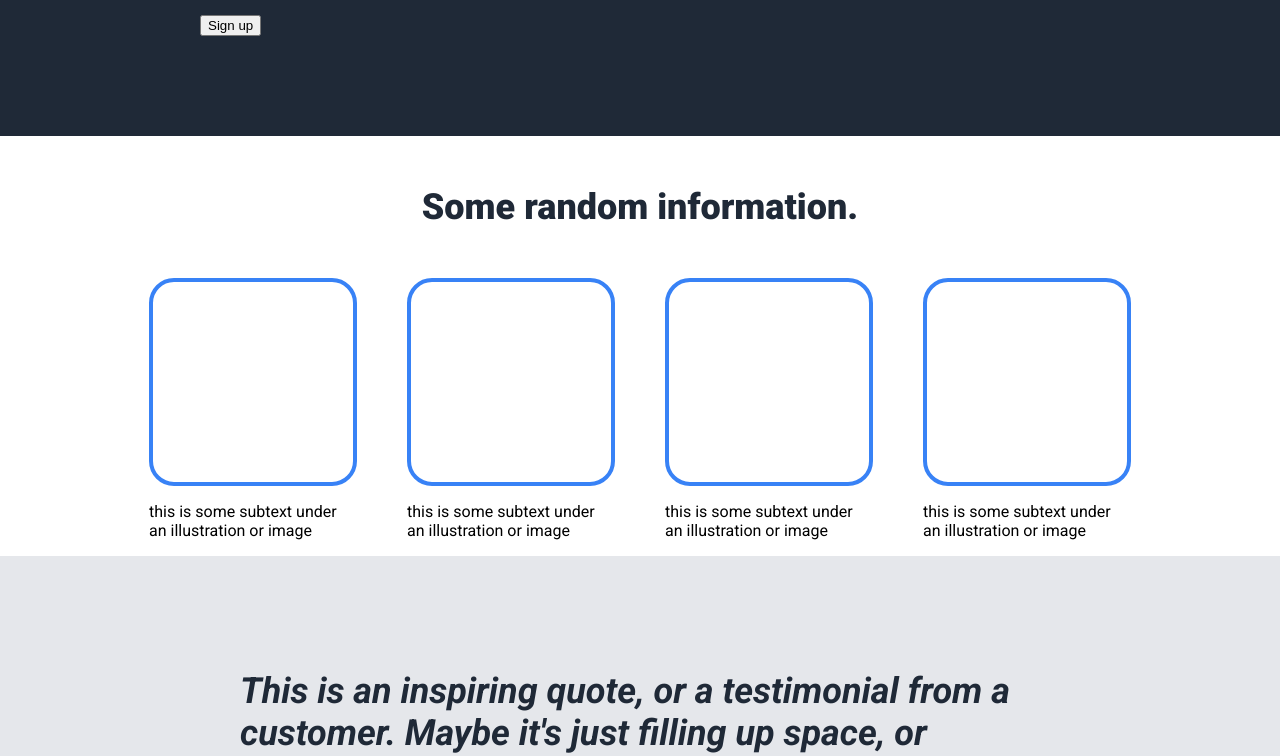
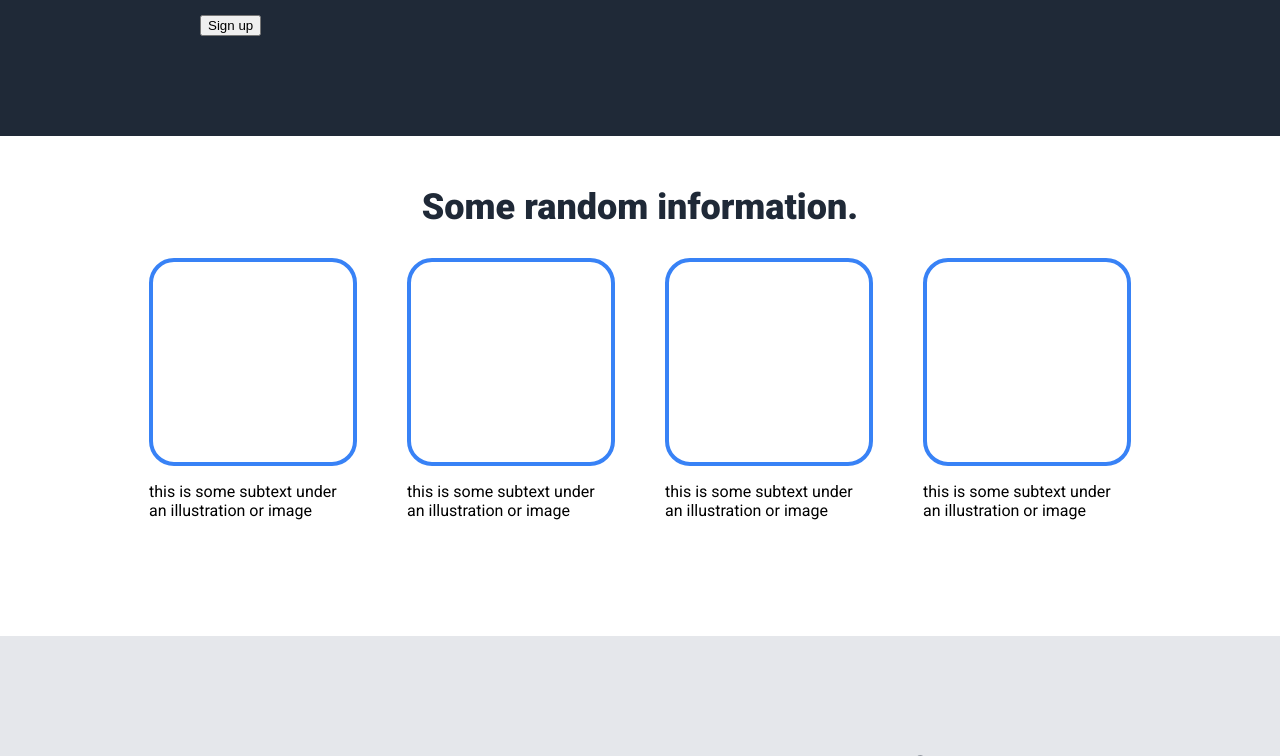
Before and after one commit to CalebTelfer/landingPageProject, a plain HTML site: page index.html in a window 1280 px wide. Shown: the part 576-1332 px from the top of the page. Drawn offline with Linux system fonts and the light colour scheme.

Commit message:
fixed spacing on the boxes of panel 2.

```diff
--- a/styles.css
+++ b/styles.css
@@ -75,6 +75,7 @@ h3 {
 .panel-two {
     display: flex;
     flex-direction: column;
+    height: 500px;
 }
 
 .vert-content {
@@ -87,6 +88,7 @@ h3 {
     display: flex;
     justify-content: space-between;
     margin: auto;
+    margin-top: -20px;
     gap: 50px;
 }
 .box {
```
